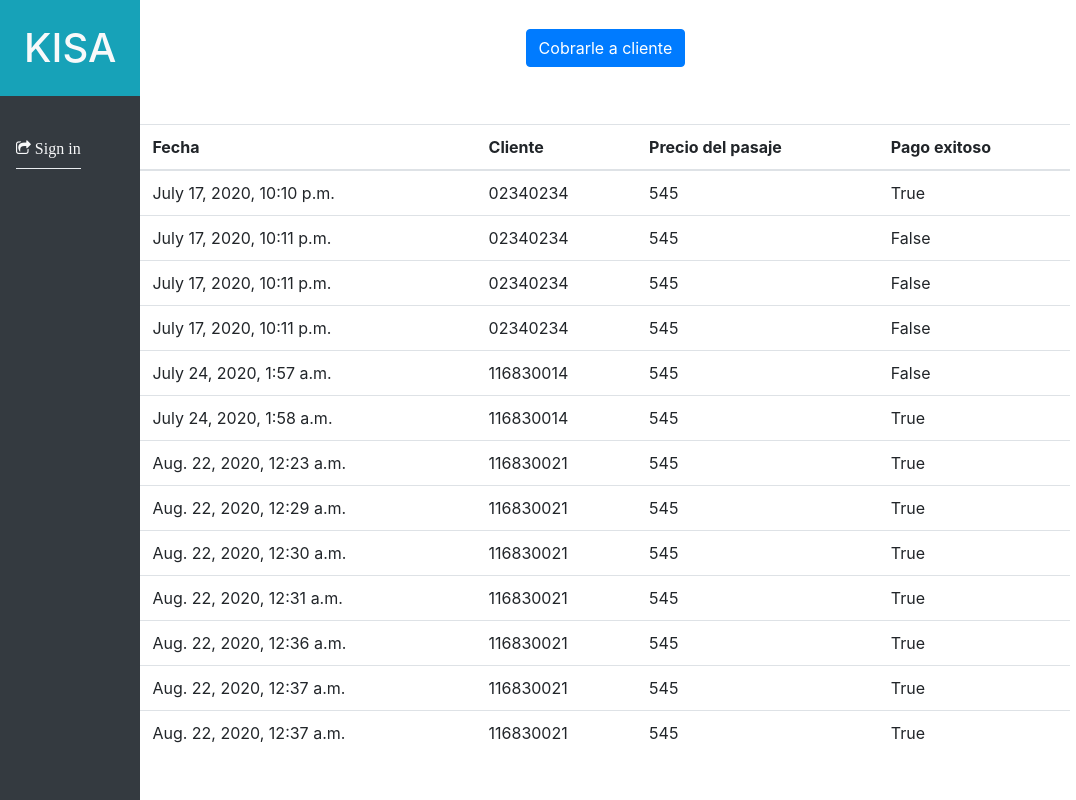
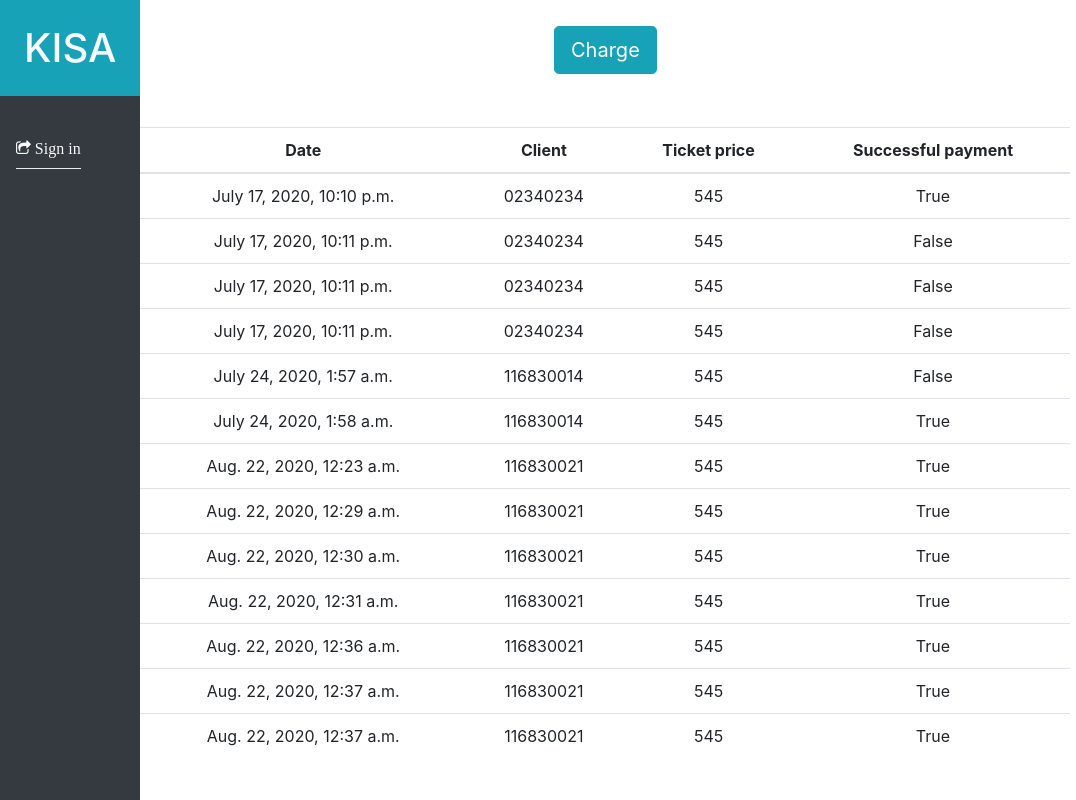
Before and after one commit to FaNnT0m/KISA, a Django app: template templates/main/driver_route.html in a window 1280 px wide. Shown: the whole page, without its empty margins (0-1076 px from the left). Run offline with Django 3.2, Linux system fonts and the light colour scheme; the template is opened without the code that fills it: values that come from a table or form of the project are taken from there, others are empty; data comes from the database, SQL or seed files in the repository; both versions use the stored data as it was after the commit; parts of the project's set-up code (start-up, migrations or seed data) failed here and were passed over; some libraries are stand-ins or nearby versions.

Commit message:
changed driver's page style and language

```diff
--- a/templates/main/base.html
+++ b/templates/main/base.html
@@ -40,13 +40,13 @@
                             </li>
                             <hr class="dropdown-divider">
                             <li class="mt-4">
-                                <a class="text-light" href="{% url 'card_ticket_payment' %}">
+                                <a class="text-light" href="{% url 'payment_methods' %}">
                                     <span class="fa fa-credit-card-alt"> <span>Add credit card</span></span>
                                     </span>
                                 </a>
                             </li>
                             <hr class="dropdown-divider"> {% endif %} {% if user.is_authenticated and user.is_driver %}
-                            <h3>Conductor</h3>
+                            <h3 class="text-light">Driver</h3>
                             <li class="mt-4">
                                 <a class="text-light" href="{% url 'driver_route' %}">
                                     <span class="fa fa-money"> <span>My route</span></span>
@@ -71,7 +71,7 @@
             </aside>
             <div class="row d-flex justify-content-center align-items-center col-9" id="content" , name="content">
                 {% if messages %} {% for message in messages %}
-                <div class="alert alert-{{ message.tags }}">
+                <div class=" mr-5  alert alert-{{ message.tags }}">
                     {{ message }}
                 </div>
                 {% endfor %} {% endif %} {% block content %} {% endblock %}
--- a/templates/main/driver_route.html
+++ b/templates/main/driver_route.html
@@ -1,41 +1,39 @@
 {% extends "./base.html" %} {% block content %}
 
-<button type="button" class="btn btn-primary" data-toggle="modal" data-target="#chargeClientModal">
-    Cobrarle a cliente
+<button type="button" class="btn btn-info btn-lg" data-toggle="modal" data-target="#chargeClientModal">
+    Charge
 </button>
 
 <div class="modal fade" id="chargeClientModal" tabindex="-1" role="dialog" aria-labelledby="exampleModalLabel" aria-hidden="true">
     <div class="modal-dialog" role="document">
         <div class="modal-content">
         <div class="modal-header">
-            <h5 class="modal-title" id="exampleModalLabel">Cobrarle a cliente</h5>
+            <h5 class="modal-title" id="exampleModalLabel">Charge client</h5>
             <button type="button" class="close" data-dismiss="modal" aria-label="Close">
             <span aria-hidden="true">&times;</span>
             </button>
         </div>
-        <div class="modal-body">
-            Cobre a un cliente para su uso del servicio
+        <div class="modal-body text-center mb-2">
+           Charge a client
             <form method="POST" action="{%url 'driver_route' %}">
                 {% csrf_token %}
-                <label for="client_identification">Identificacion del cliente</label><br>
-                <input type="text" id="client_identification" name="client_identification" value=""><br>
-                <input type="submit" value="Cobrar">
+                <label for="client_identification">Client ID</label><br>
+                <input type="text" id="client_identification" name="client_identification" value="" class ="input-group-text form-control"><br>
+                <input type="submit" value="Charge" class= "btn btn-info mt-5">
             </form>
         </div>
-        <div class="modal-footer">
-            <button type="button" class="btn btn-secondary" data-dismiss="modal">Cerrar</button>
-        </div>
+
         </div>
     </div>
 </div>
 
-<table class="table">
+<table class="table text-center">
     <thead>
         <tr>
-            <th scope="col">Fecha</th>
-            <th scope="col">Cliente</th>
-            <th scope="col">Precio del pasaje</th>
-            <th scope="col">Pago exitoso</th>
+            <th scope="col">Date</th>
+            <th scope="col">Client</th>
+            <th scope="col">Ticket price</th>
+            <th scope="col">Successful payment</th>
         </tr>
     </thead>
     {% comment %} TODO: Filtrar por dia {% endcomment %}
--- a/templates/main/payment_methods.html
+++ b/templates/main/payment_methods.html
@@ -3,7 +3,7 @@
     <form method="POST" action="{%url 'payment_methods' %}">
         {% csrf_token %}
         <fieldset class="form-group">
-            <legend class="border-bottom mb-4">Pay with your card</legend>
+            <legend class="border-bottom ">Pay with your card</legend>
             {{ form | crispy }}
         </fieldset>
         <div class="form-group text-center">
```
Also changed, not shown: db.sqlite3.
